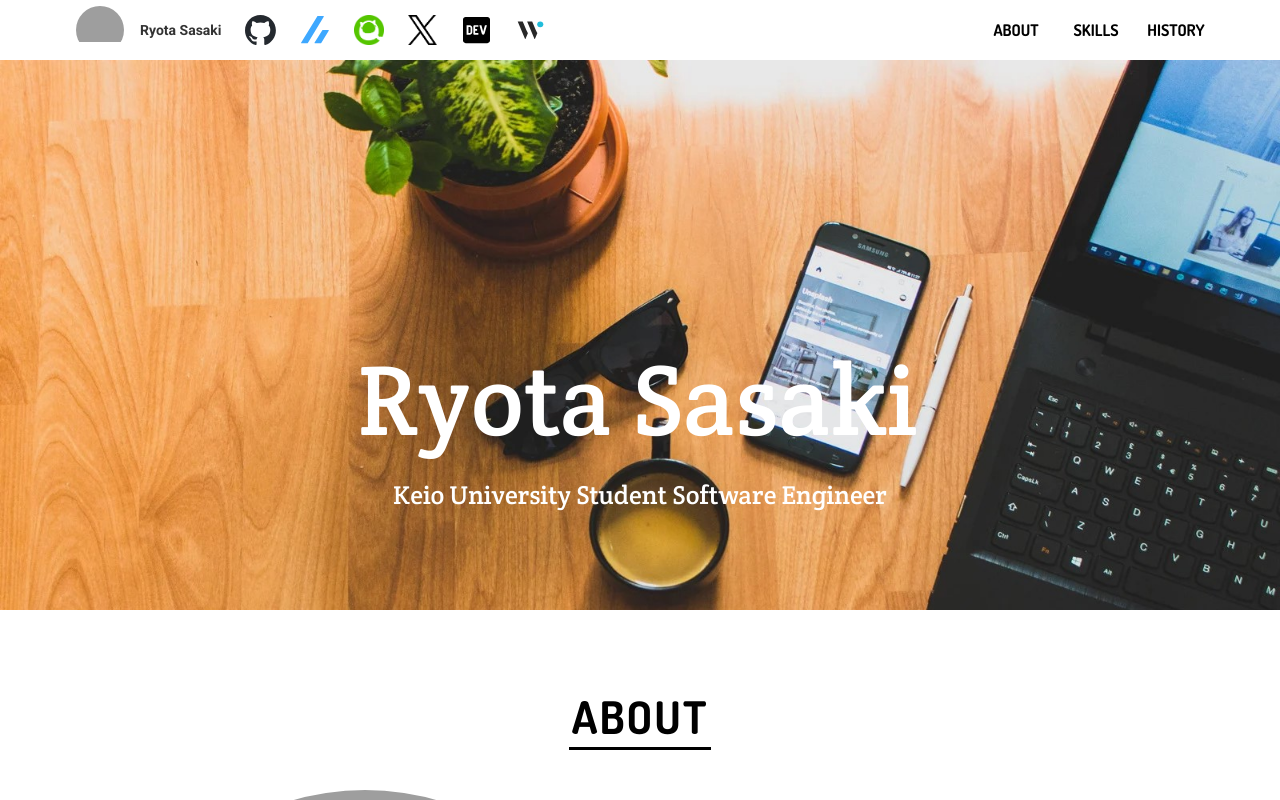
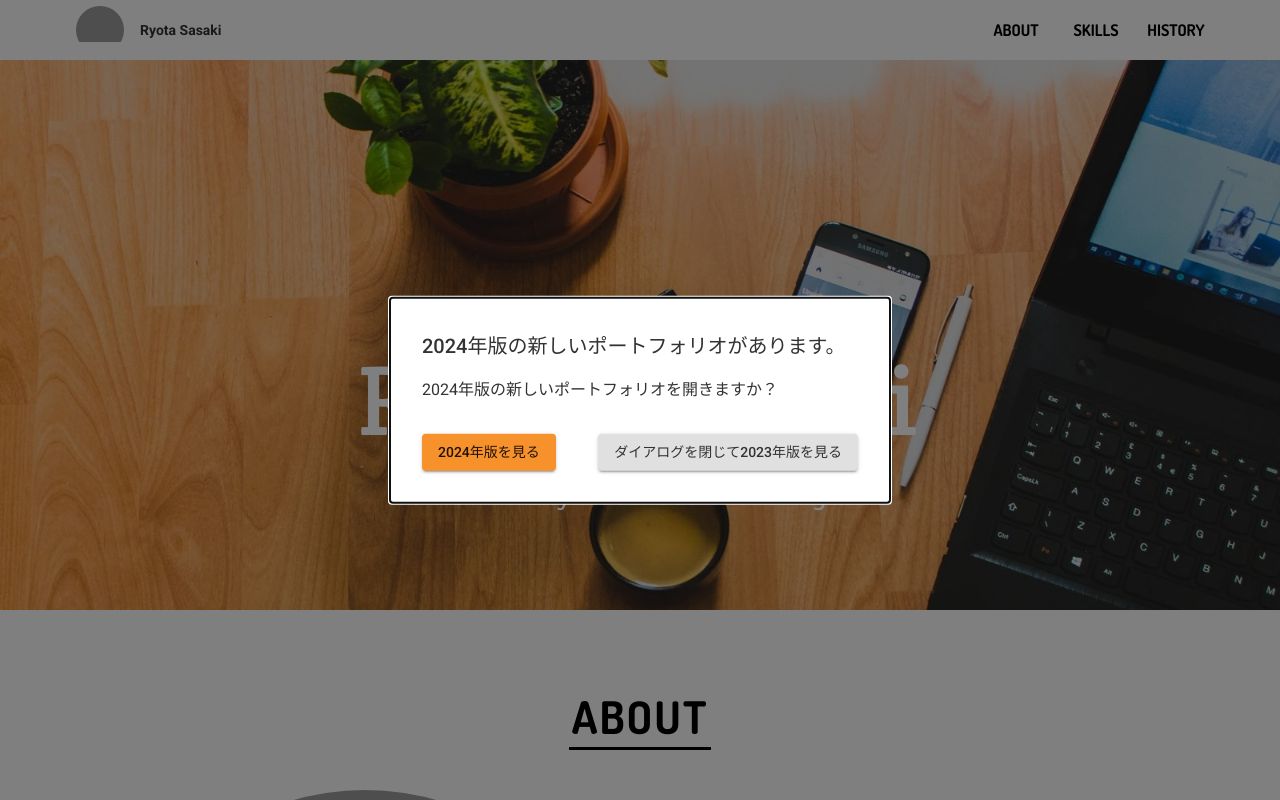
Before and after one commit to philip82148/portfolio-2023, a Next.js app in the folder next-ver/: page / in a window 1280 px wide. Shown: the top 800 px of the page. Built offline with nearby package versions, Linux system fonts and the light colour scheme; grey boxes are pictures that could not be loaded.

Commit message:
add modal to suggest 2024

```diff
--- a/next-ver/src/pages/index.tsx
+++ b/next-ver/src/pages/index.tsx
@@ -1,4 +1,6 @@
+import { Box, Button, Modal, Stack, Typography } from '@mui/material'
 import type { NextPage } from 'next'
+import { useState } from 'react'
 
 import { About } from '@/components/About'
 import { Footer } from '@/components/Footer'
@@ -9,8 +11,45 @@ import { MainVisual } from '@/components/MainVisual'
 import { Skills } from '@/components/Skills'
 
 const Home: NextPage = () => {
+  const [modalOpen, setModalOpen] = useState(true)
+  const handleClose = (): void => {
+    setModalOpen(false)
+  }
+
   return (
     <>
+      <Modal
+        open={modalOpen}
+        aria-labelledby="modal-modal-title"
+        aria-describedby="modal-modal-description"
+      >
+        <Box
+          sx={{
+            position: 'absolute',
+            top: '50%',
+            left: '50%',
+            transform: 'translate(-50%, -50%)',
+            width: 500,
+            bgcolor: 'background.paper',
+            p: 4,
+          }}
+        >
+          <Typography id="modal-modal-title" variant="h6" component="h2">
+            2024年版の新しいポートフォリオがあります。
+          </Typography>
+          <Typography id="modal-modal-description" sx={{ mt: 2 }}>
+            2024年版の新しいポートフォリオを開きますか？
+          </Typography>
+          <Stack direction="row" justifyContent="space-between" sx={{ mt: 4 }}>
+            <Button variant="contained" href="https://philip82148.dev/">
+              2024年版を見る
+            </Button>
+            <Button variant="contained" color="inherit" onClick={handleClose}>
+              ダイアログを閉じて2023年版を見る
+            </Button>
+          </Stack>
+        </Box>
+      </Modal>
       <Header />
       <MainVisual />
       <About />
```
